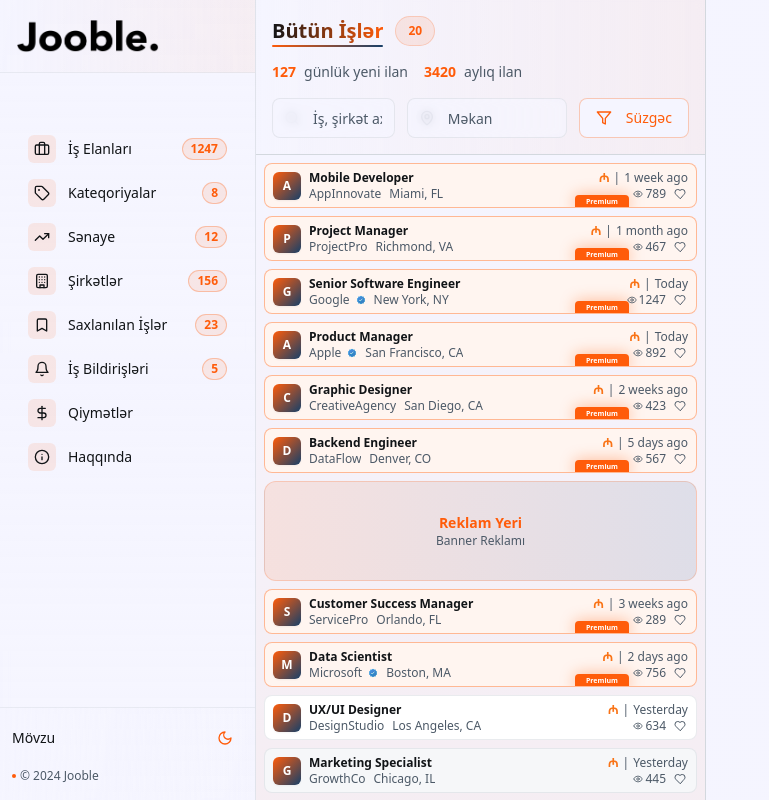
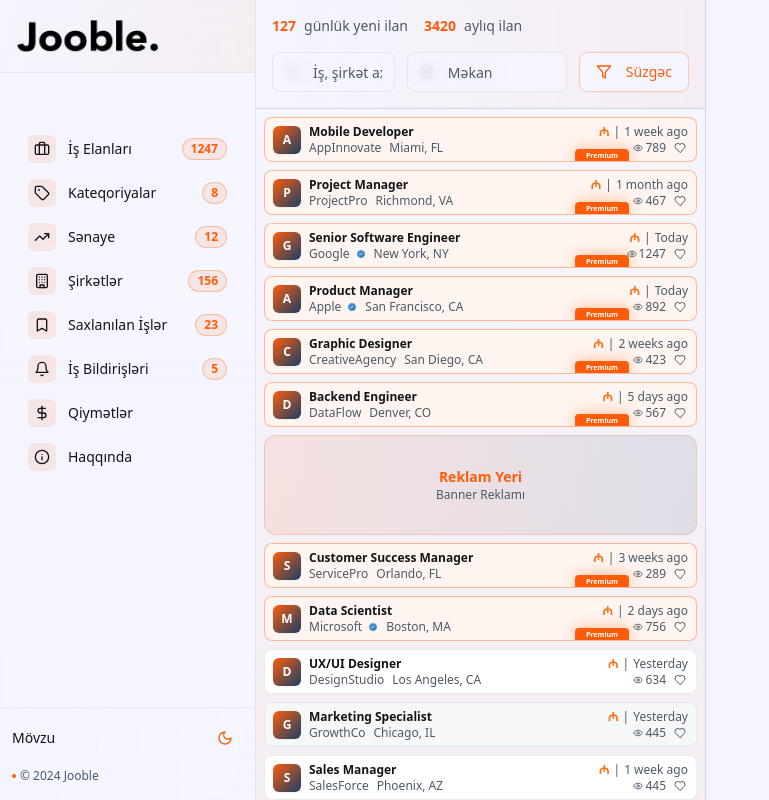
Before and after one commit to bondazz/jobin-az, a React (Vite) app: page / in a window 1280 px wide. Shown: the whole page, without its empty margins (0-769 px from the left). Built offline with nearby package versions, Linux system fonts and the light colour scheme.

Commit message:
Visual edit in Lovable
Edited UI in Lovable

```diff
--- a/src/components/JobListings.tsx
+++ b/src/components/JobListings.tsx
@@ -64,17 +64,7 @@ const JobListings = ({
       {/* Search Header */}
       <div className="p-4 border-b border-border bg-gradient-to-r from-background to-primary/5 backdrop-blur-sm">
         <div className="space-y-4">
-          <div className="flex items-center gap-3">
-            <div className="relative">
-              <h2 className="text-lg sm:text-xl font-bold bg-gradient-to-r from-foreground to-primary bg-clip-text text-transparent">
-                {selectedCategory ? `${getCategoryLabel(selectedCategory)} İşləri` : 'Bütün İşlər'}
-              </h2>
-              <div className="absolute -bottom-0.5 left-0 w-full h-0.5 bg-gradient-primary rounded-full"></div>
-            </div>
-            <Badge variant="secondary" className="px-3 py-1.5 text-xs font-bold bg-primary/10 text-primary border border-primary/20 animate-bounce-in">
-              {filteredJobs.length}
-            </Badge>
-          </div>
+
 
           {/* Statistics */}
           <div className="flex gap-4 text-sm text-muted-foreground">
```
